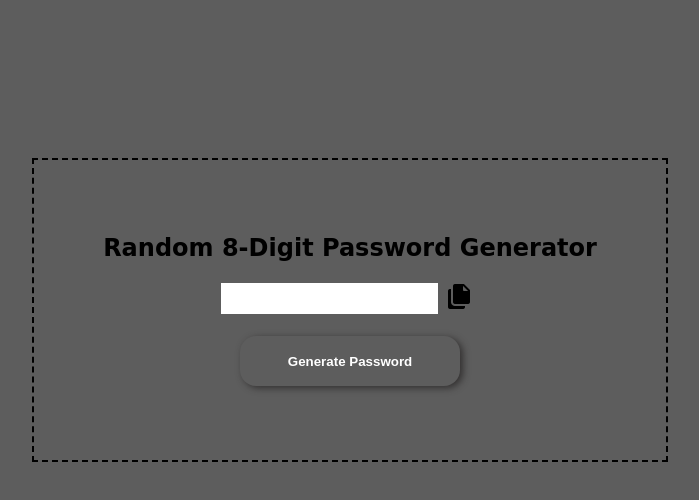
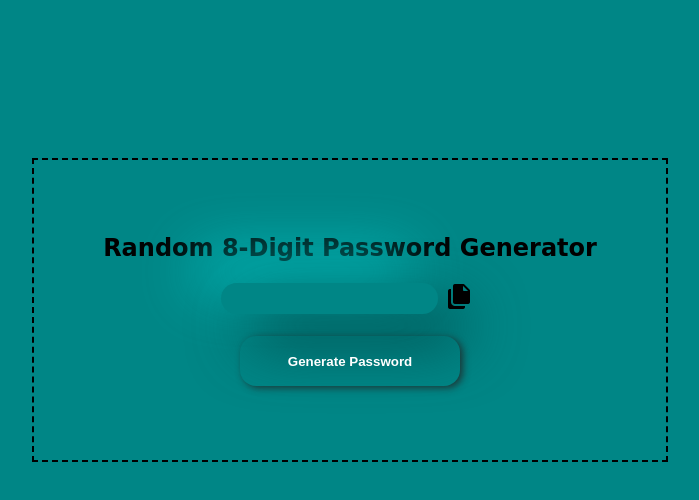
Before and after one commit to Kamal-Acharya/passwordgen, a website: page dist/index.html in a window 1280 px wide. Shown: the whole page, without its empty margins (290-989 px from the left). Drawn offline with Linux system fonts and the light colour scheme; a web font is replaced by a local one.

Commit message:
first commit

```diff
--- a/dist/index.html
+++ b/dist/index.html
@@ -12,7 +12,7 @@
 <link rel="stylesheet" href="https://fonts.googleapis.com/icon?family=Material+Icons">
 <style>
     body{
-        background-color:rgba(0, 0, 0, 0.637) ;
+        background-color:rgba(0, 134, 134) ;
 
         display: flex;
         justify-content: center;
@@ -58,6 +58,11 @@ font-family: 'ZCOOL QingKe HuangYou', cursive;
         padding: 8px 20px;
         border: none;
         outline: none;
+
+        border-radius: 40px;
+background: #008686;
+box-shadow:  27px 27px 61px #004343,
+             -27px -27px 61px #00c9c9;
     }
     @media (max-width:468px) {
        .head{
```
